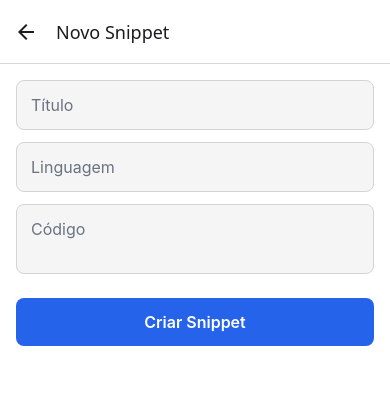
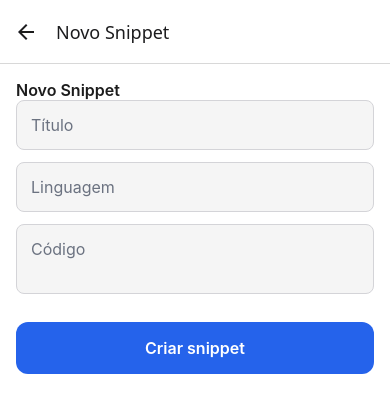
Before and after one commit to luanpires94/devpocket, a React Native app: screen /SnippetForm in a window 390 px wide. Shown: the top 412 px of the page. Built offline with nearby package versions, Linux system fonts and the light colour scheme.

Commit message:
feat: add dark mode toggle button

```diff
--- a/src/components/Button.tsx
+++ b/src/components/Button.tsx
@@ -1,5 +1,6 @@
 import { TouchableOpacity, Text, StyleSheet } from "react-native";
 import { useTheme } from "../theme/ThemeProvider";
+import { spacing, typography } from "../theme/tokens";
 
 type Props = {
   title: string;
@@ -13,22 +14,18 @@ export function Button({ title, onPress }: Props) {
     <TouchableOpacity
       style={[styles.button, { backgroundColor: colors.primary }]}
       onPress={onPress}
-      activeOpacity={0.8}
+      activeOpacity={0.85}
     >
-      <Text style={[styles.text, { color: "#FFF" }]}>{title}</Text>
+      <Text style={[typography.title, { color: "#FFF" }]}>{title}</Text>
     </TouchableOpacity>
   );
 }
 
 const styles = StyleSheet.create({
   button: {
-    padding: 14,
-    borderRadius: 8,
+    paddingVertical: spacing.lg,
+    borderRadius: 12,
     alignItems: "center",
-    marginTop: 12,
-  },
-  text: {
-    fontSize: 16,
-    fontWeight: "600",
+    marginTop: spacing.lg,
   },
 });
--- a/src/components/Card.tsx
+++ b/src/components/Card.tsx
@@ -1,6 +1,7 @@
 import { ReactNode } from "react";
 import { View, StyleSheet } from "react-native";
 import { useTheme } from "../theme/ThemeProvider";
+import { spacing } from "../theme/tokens";
 
 type Props = {
   children: ReactNode;
@@ -26,9 +27,9 @@ export function Card({ children }: Props) {
 
 const styles = StyleSheet.create({
   card: {
-    padding: 16,
-    borderRadius: 8,
+    padding: spacing.lg,
+    borderRadius: 12,
     borderWidth: 1,
-    marginBottom: 12,
+    marginBottom: spacing.md,
   },
 });
--- a/src/components/Screen.tsx
+++ b/src/components/Screen.tsx
@@ -1,6 +1,7 @@
 import { ReactNode } from "react";
-import { View, StyleSheet } from "react-native";
+import { ScrollView, StyleSheet } from "react-native";
 import { useTheme } from "../theme/ThemeProvider";
+import { spacing } from "../theme/tokens";
 
 type Props = {
   children: ReactNode;
@@ -10,15 +11,19 @@ export function Screen({ children }: Props) {
   const { colors } = useTheme();
 
   return (
-    <View style={[styles.container, { backgroundColor: colors.background }]}>
+    <ScrollView
+      style={{ backgroundColor: colors.background }}
+      contentContainerStyle={styles.container}
+      keyboardShouldPersistTaps="handled"
+    >
       {children}
-    </View>
+    </ScrollView>
   );
 }
 
 const styles = StyleSheet.create({
   container: {
-    flex: 1,
-    padding: 16,
+    padding: spacing.lg,
+    paddingBottom: spacing.xl,
   },
 });
--- /dev/null
+++ b/src/components/ThemeToggleButton.tsx
@@ -0,0 +1,41 @@
+import { TouchableOpacity, Text, StyleSheet } from "react-native";
+import { useTheme } from "../theme/ThemeProvider";
+
+export function ThemeToggleButton() {
+  const { theme, setTheme, colors } = useTheme();
+
+  function toggleTheme() {
+    if (theme === "dark") {
+      setTheme("light");
+    } else {
+      setTheme("dark");
+    }
+  }
+
+  return (
+    <TouchableOpacity
+      style={[styles.button, { borderColor: colors.border }]}
+      onPress={toggleTheme}
+      activeOpacity={0.8}
+    >
+      <Text style={[styles.text, { color: colors.text }]}>
+        {theme === "dark" ? "🌙 Dark" : "☀️ Light"}
+      </Text>
+    </TouchableOpacity>
+  );
+}
+
+const styles = StyleSheet.create({
+  button: {
+    alignSelf: "flex-end",
+    paddingVertical: 6,
+    paddingHorizontal: 12,
+    borderRadius: 8,
+    borderWidth: 1,
+    marginBottom: 12,
+  },
+  text: {
+    fontSize: 14,
+    fontWeight: "600",
+  },
+});
--- a/src/screens/SnippetFormScreen.tsx
+++ b/src/screens/SnippetFormScreen.tsx
@@ -1,47 +1,51 @@
 import { useEffect, useState } from "react";
-import { Alert, View } from "react-native";
-import { useNavigation, useRoute } from "@react-navigation/native";
+import { KeyboardAvoidingView, Platform, StyleSheet, Text } from "react-native";
+import { RouteProp, useNavigation, useRoute } from "@react-navigation/native";
+import { NativeStackNavigationProp } from "@react-navigation/native-stack";
 
 import { Screen } from "../components/Screen";
 import { Input } from "../components/Input";
 import { Button } from "../components/Button";
 import { useSnippetStore } from "../store/snippetStore";
+import { RootStackParamList } from "../navigation";
+import { useTheme } from "../theme/ThemeProvider";
+import { spacing, typography } from "../theme/tokens";
 
-type RouteParams = {
-  id?: string;
-};
+type RouteProps = RouteProp<RootStackParamList, "SnippetForm">;
+type NavigationProps = NativeStackNavigationProp<
+  RootStackParamList,
+  "SnippetForm"
+>;
 
 export function SnippetFormScreen() {
-  const navigation = useNavigation();
-  const route = useRoute();
+  const route = useRoute<RouteProps>();
+  const navigation = useNavigation<NavigationProps>();
+  const { colors } = useTheme();
 
-  const id = (route.params as RouteParams | undefined)?.id;
+  const { snippets, addSnippet, updateSnippet } = useSnippetStore();
 
-  const { snippets, addSnippet, updateSnippet, deleteSnippet } =
-    useSnippetStore();
-
-  const editingSnippet = snippets.find((s) => s.id === id);
+  const snippetId = route.params?.id;
+  const snippet = snippets.find((item) => item.id === snippetId);
 
   const [title, setTitle] = useState("");
   const [language, setLanguage] = useState("");
   const [code, setCode] = useState("");
 
   useEffect(() => {
-    if (editingSnippet) {
-      setTitle(editingSnippet.title);
-      setLanguage(editingSnippet.language);
-      setCode(editingSnippet.code);
+    if (snippet) {
+      setTitle(snippet.title);
+      setLanguage(snippet.language);
+      setCode(snippet.code);
     }
-  }, [editingSnippet]);
+  }, [snippet]);
 
   function handleSave() {
     if (!title || !language || !code) {
-      Alert.alert("Atenção", "Preencha todos os campos");
       return;
     }
 
-    if (editingSnippet) {
-      updateSnippet(editingSnippet.id, {
+    if (snippet) {
+      updateSnippet(snippet.id, {
         title,
         language,
         code,
@@ -59,15 +63,16 @@ export function SnippetFormScreen() {
     navigation.goBack();
   }
 
-  function handleDelete() {
-    if (!editingSnippet) return;
+  return (
+    <KeyboardAvoidingView
+      style={styles.flex}
+      behavior={Platform.OS === "ios" ? "padding" : undefined}
+    >
+      <Screen>
+        <Text style={[typography.title, { color: colors.text }]}>
+          {snippet ? "Editar Snippet" : "Novo Snippet"}
+        </Text>
 
-    deleteSnippet(editingSnippet.id);
-    navigation.goBack()
-  }
-
-  return (
-    <Screen>
         <Input placeholder="Título" value={title} onChangeText={setTitle} />
 
         <Input
@@ -81,19 +86,24 @@ export function SnippetFormScreen() {
           value={code}
           onChangeText={setCode}
           multiline
-        style={{ height: 120 }}
+          style={styles.codeInput}
         />
 
         <Button
-        title={editingSnippet ? "Salvar alterações" : "Criar Snippet"}
+          title={snippet ? "Salvar alterações" : "Criar snippet"}
           onPress={handleSave}
         />
-
-      {editingSnippet && (
-        <View style={{ marginTop: 10 }}>
-          <Button title="Excluir Snippet" onPress={handleDelete} />
-        </View>
-      )}
       </Screen>
+    </KeyboardAvoidingView>
   );
 }
+
+const styles = StyleSheet.create({
+  flex: {
+    flex: 1,
+  },
+  codeInput: {
+    height: 160,
+    textAlignVertical: "top",
+  },
+});
--- a/src/screens/SnippetListScreen.tsx
+++ b/src/screens/SnippetListScreen.tsx
@@ -7,6 +7,7 @@ import { Screen } from "../components/Screen";
 import { Card } from "../components/Card";
 import { Button } from "../components/Button";
 import { Input } from "../components/Input";
+import { ThemeToggleButton } from "../components/ThemeToggleButton";
 import { useSnippetStore } from "../store/snippetStore";
 import { RootStackParamList } from "../navigation";
 import { useTheme } from "../theme/ThemeProvider";
@@ -38,6 +39,9 @@ export function SnippetListScreen() {
 
   return (
     <Screen>
+      {/* 🌗 Dark mode toggle */}
+      <ThemeToggleButton />
+
       <Input
         placeholder="Buscar por título ou linguagem"
         value={search}
--- /dev/null
+++ b/src/theme/tokens.ts
@@ -0,0 +1,21 @@
+export const spacing = {
+  xs: 4,
+  sm: 8,
+  md: 12,
+  lg: 16,
+  xl: 24,
+};
+
+export const typography = {
+  title: {
+    fontSize: 16,
+    fontWeight: "600" as const,
+  },
+  subtitle: {
+    fontSize: 14,
+    opacity: 0.8,
+  },
+  body: {
+    fontSize: 14,
+  },
+};
```
Lines whose indentation alone changed are shown as unchanged.
